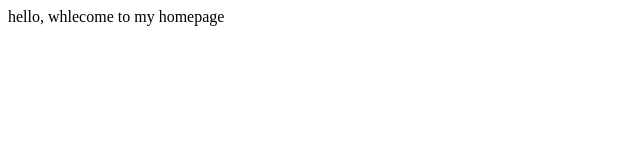
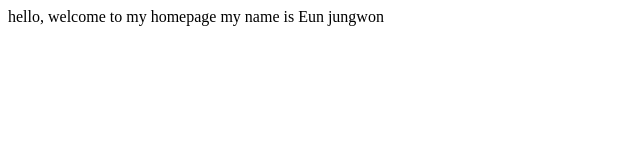
Before and after one commit to a01080780917-bit/a01080780917-bit.github.io, a plain HTML site: page index.html in a window 1280 px wide. Shown: the whole page, without its empty margins (0-640 px from the left). Drawn offline with Linux system fonts and the light colour scheme.

Commit message:
Update index.html

```diff
--- a/index.html
+++ b/index.html
@@ -5,6 +5,7 @@
    </title>
   </head>
    <body>
-    hello, whlecome to my homepage
+    hello, welcome to my homepage
+     my name is Eun jungwon
    </body>
 </html>
```
